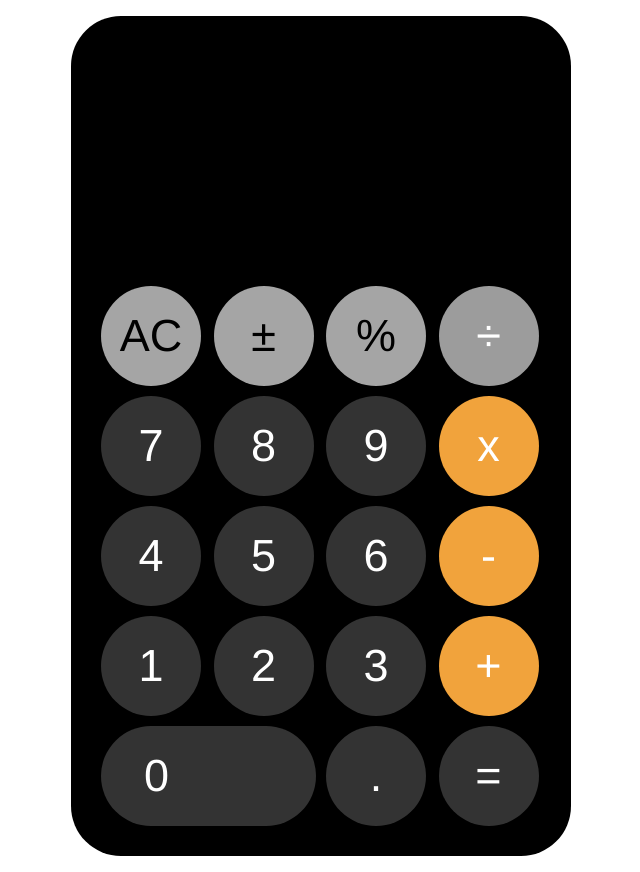
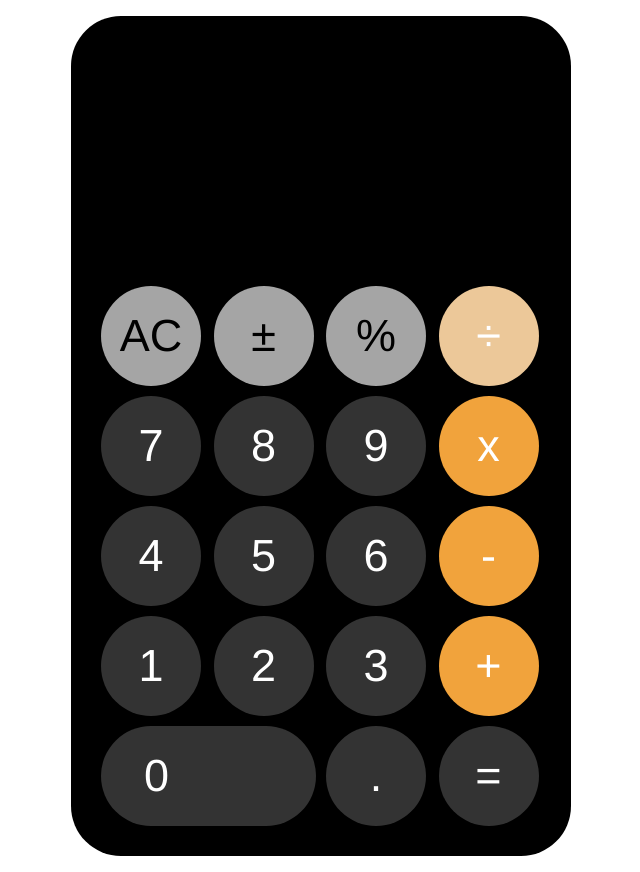
Before and after one commit to mehmet-simsek-pg/iOS-Calculator, a plain HTML site: page calculator.html in a window 1280 px wide. In both pictures the pointer is over the element 807 px from the left and 336 px from the top of the page. Shown: the whole page, without its empty margins (319-959 px from the left). Drawn offline with Linux system fonts and the light colour scheme; a web font is replaced by a local one.

Commit message:
change operator background color

```diff
--- a/calculator.css
+++ b/calculator.css
@@ -69,8 +69,7 @@ body {
 .button.operator:hover,
 .button.num:hover,
 .button.equal:hover {
-
-    background-color: var(--color-hover);
+  background-color: var(--color-hover);
 }
 .button.function {
   color: var(--color-black);
@@ -88,3 +87,10 @@ body {
   padding-left: 43px;
   width: 215px;
 }
+
+.button.operator.division:hover,
+.button.operator.multipy:hover,
+.button.operator.subtraction:hover,
+.button.operator.add:hover {
+  background-color: var(--color-operator-hover);
+}
--- a/index.css
+++ b/index.css
@@ -8,6 +8,7 @@
   --color-operator: #f1a33c;
   --color-buttons: #333;
   --color-hover: rgba(255, 255, 255, 0.611);
+  --color-operator-hover: rgba(247, 209, 160, 0.955);
 
   --ff-helvetica: "Helvetica Neue", sans-serif;
 }
```
